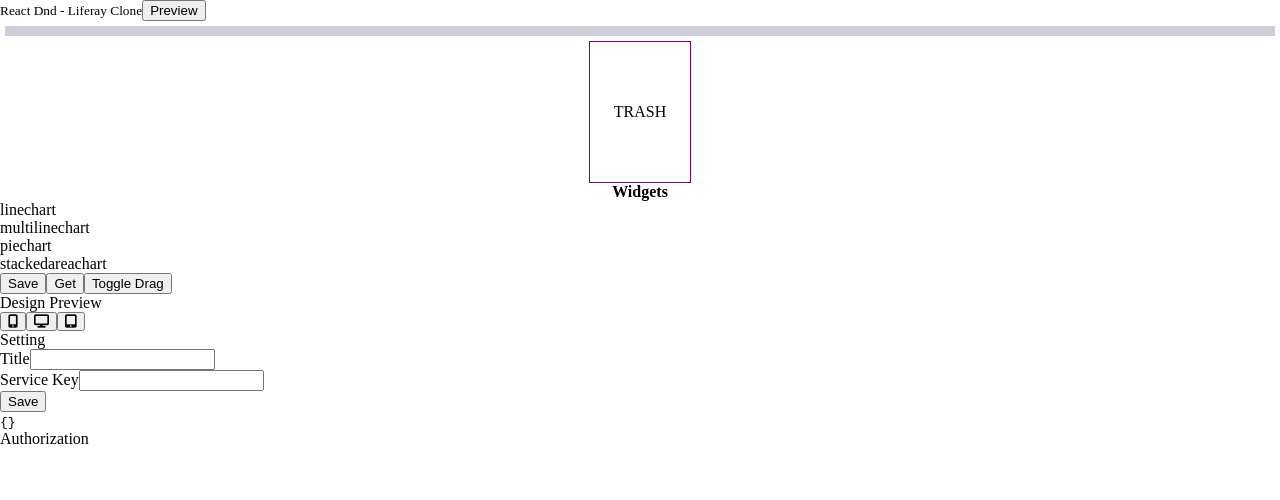
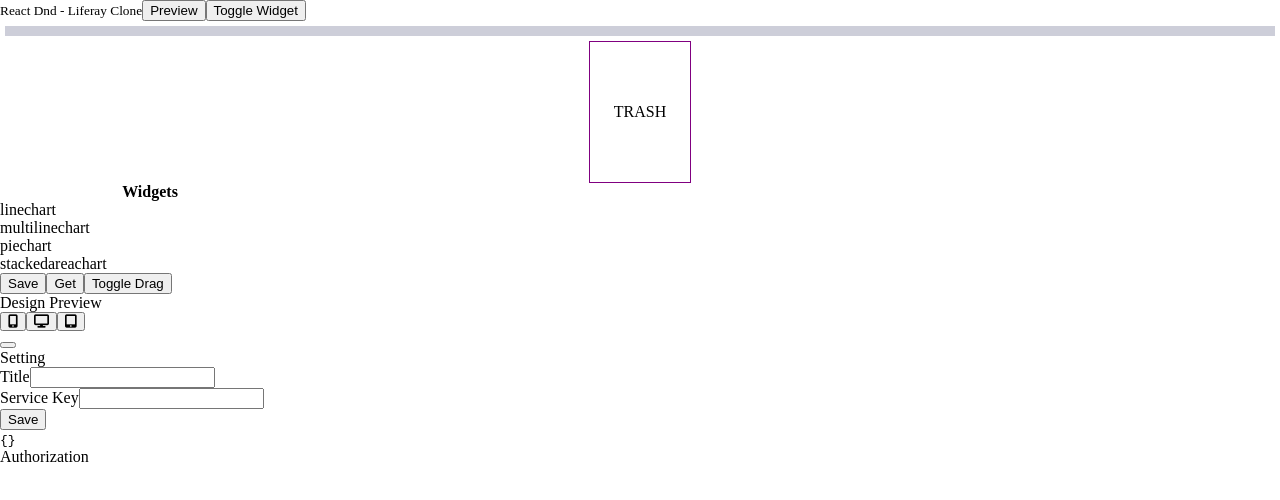
Before and after one commit to zaryabdev/rect-dnd-lifray, a React (Vite) app: page / in a window 1280 px wide. Shown: the top 500 px of the page. Built offline with nearby package versions, Linux system fonts and the light colour scheme.

Commit message:
added: toggle widget

```diff
--- a/src/example-7/example.jsx
+++ b/src/example-7/example.jsx
@@ -215,6 +215,13 @@ const Container = () => {
                 >
                     Preview
                 </button>
+                <button
+                    className="btn btn-sm btn-warning mx-2"
+                    data-bs-toggle="collapse"
+                    data-bs-target="#collapseWidget"
+                >
+                    Toggle Widget
+                </button>
             </div>
             <AppContext.Provider
                 value={{
@@ -229,8 +236,8 @@ const Container = () => {
                 }}
             >
                 <div className="container-fluid px-0">
-                    <div className="row">
-                        <div className="col-sm-10">
+                    <div className="d-flex flex-row">
+                        <div className="flex-grow-1">
                             {layout.map((row, index) => {
                                 const currentPath = `${index}`;
 
@@ -262,7 +269,11 @@ const Container = () => {
                                 onDrop={handleDropToTrashBin}
                             ></TrashDropZone>
                         </div>
-                        <div className="col-sm-2">
+                        <div
+                            class="collapse collapse-horizontal"
+                            id="collapseWidget"
+                        >
+                            <div style={{ width: "300px" }}>
                                 <center>
                                     <b>Widgets</b>
                                 </center>
@@ -290,7 +301,9 @@ const Container = () => {
                                 </button>
                                 <button
                                     className="btn btn-sm btn-dark m-2"
-                                onClick={() => setForbidDrag((prev) => !prev)}
+                                    onClick={() =>
+                                        setForbidDrag((prev) => !prev)
+                                    }
                                 >
                                     Toggle Drag
                                 </button>
@@ -306,9 +319,15 @@ const Container = () => {
                             </div>
                         </div>
                     </div>
+                </div>
             </AppContext.Provider>
 
-            <div className="modal modal-xl fade" id="preview">
+            <div
+                id="preview"
+                className="modal modal-xl fade "
+                data-bs-backdrop="static"
+                data-bs-keyboard="false"
+            >
                 <div className="modal-dialog modal-dialog-scrollable">
                     <div className="modal-content">
                         <div className="modal-header">
@@ -329,6 +348,14 @@ const Container = () => {
                                             className="btn btn-outline-dark fa-solid fa-tablet-screen-button"
                                         ></button>
                                     </div>
+                                </div>
+                                <div className="pe-2">
+                                    <button
+                                        type="button"
+                                        class="btn-close"
+                                        data-bs-dismiss="modal"
+                                        aria-label="Close"
+                                    ></button>
                                 </div>
                             </div>
                         </div>
--- a/vite.config.js
+++ b/vite.config.js
@@ -5,6 +5,6 @@ import react from "@vitejs/plugin-react";
 export default defineConfig({
     plugins: [react()],
     server: {
-        port: 3000,
+        port: 9000,
     },
 });
```
Lines whose indentation alone changed are shown as unchanged.
